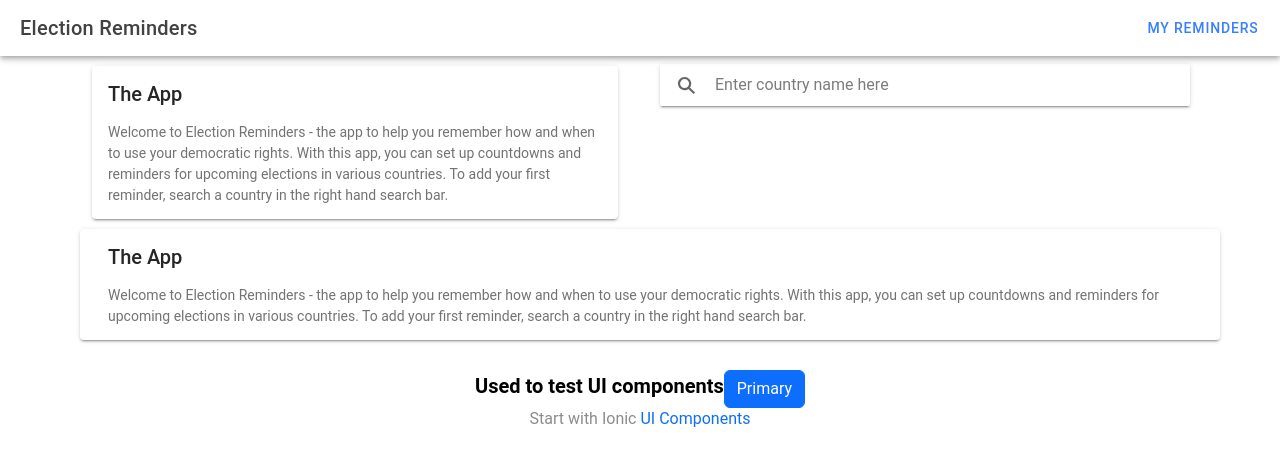
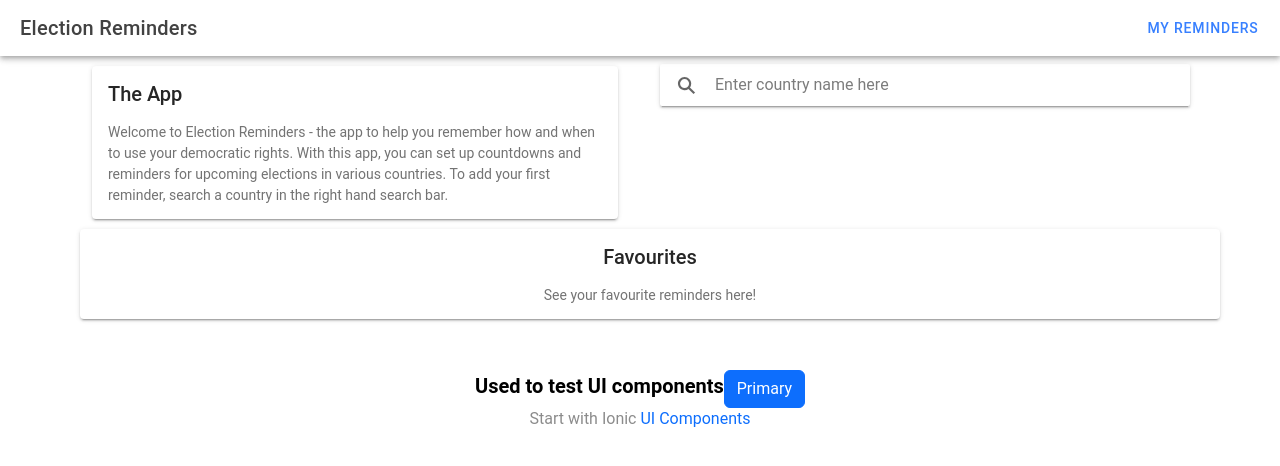
Before and after one commit to PhilipWright96/ElectionReminders, a React (Vite) app: page /home in a window 1280 px wide. Shown: the top 466 px of the page. Built offline with nearby package versions, Linux system fonts and the light colour scheme.

Commit message:
Add favourites card to home page

```diff
--- /dev/null
+++ b/src/components/FavouritesCard.tsx
@@ -0,0 +1,20 @@
+import './IntroductionTextCard.css';
+import { IonCard, IonCardContent, IonCardHeader, IonCardSubtitle, IonCardTitle } from '@ionic/react';
+
+interface ContainerProps { }
+
+const TextCard: React.FC<ContainerProps> = () => {
+    return (
+        <IonCard>
+            <IonCardHeader>
+                <IonCardTitle>Favourites</IonCardTitle>
+            </IonCardHeader>
+
+            <IonCardContent>
+                See your favourite reminders here!
+            </IonCardContent>
+        </IonCard>
+    );
+};
+
+export default TextCard;
--- a/src/pages/Home.tsx
+++ b/src/pages/Home.tsx
@@ -1,6 +1,7 @@
 import { IonContent, IonHeader, IonPage, IonTitle, IonToolbar, IonButtons, IonButton, IonSearchbar } from '@ionic/react';
 import ExploreContainer from '../components/ExploreContainer';
 import TextCard from '../components/IntroductionTextCard';
+import FavouritesCard from '../components/FavouritesCard';
 import './Home.css';
 
 const Home: React.FC = () => {
@@ -29,12 +30,10 @@ const Home: React.FC = () => {
               <IonSearchbar showClearButton="always" animated={true} placeholder="Enter country name here"></IonSearchbar>
             </div>
           </div>
-          <div className='row'>
-            <TextCard />
+          <div className='row text-center'>
+            <FavouritesCard />
           </div>
-          <div className='row'>
-            <ExploreContainer />
-          </div>
+          <ExploreContainer />
         </div>
       </IonContent>
     </IonPage>
```
Also changed, not shown: src/components/FavouritesCard.css (added).
